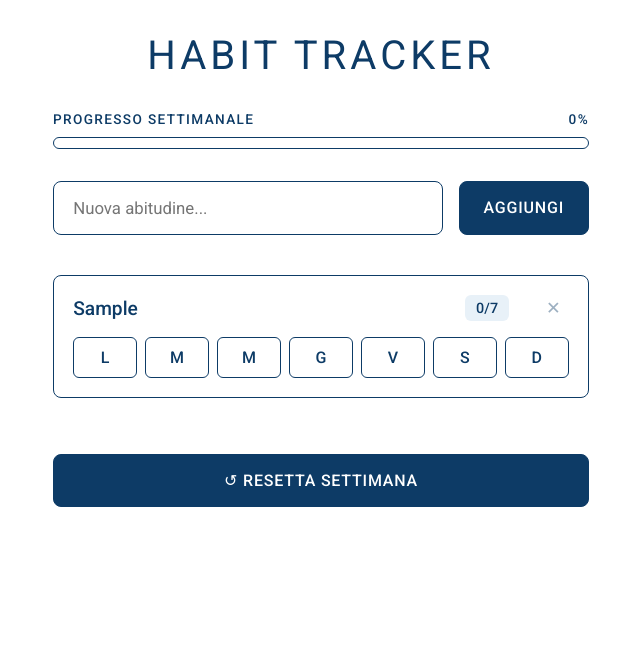
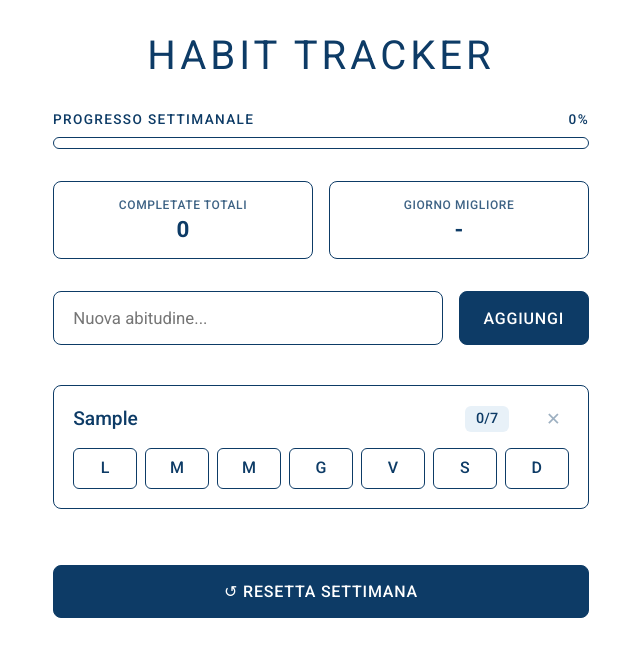
Before and after one commit to AgoKey/habit-tracker, a React (Vite) app: page / in a window 1280 px wide. Both pictures are taken after typing "Sample" into the empty fields and a click on the button "AGGIUNGI". Shown: the top 656 px of the page, without its empty margins (319-959 px from the left). Built offline with nearby package versions, Linux system fonts and the light colour scheme.

Commit message:
AggiuntaAggiunte statistiche sintetiche in linea

```diff
--- a/src/App.css
+++ b/src/App.css
@@ -237,3 +237,37 @@ h1 {
 .reset-btn-large:hover {
   opacity: 0.85;
 }
+/* Scheda Statistiche */
+.stats-container {
+  display: grid;
+  grid-template-columns: 1fr 1fr;
+  gap: 1rem;
+  width: 100%;
+  margin-bottom: 2rem;
+}
+
+.stat-card {
+  border: 1.5px solid #0d3b66;
+  border-radius: 8px;
+  padding: 1rem;
+  background: #ffffff;
+  display: flex;
+  flex-direction: column;
+  align-items: center;
+  gap: 0.3rem;
+}
+
+.stat-label {
+  font-size: 0.75rem;
+  font-weight: 500;
+  text-transform: uppercase;
+  letter-spacing: 0.05em;
+  color: #0d3b66;
+  opacity: 0.8;
+}
+
+.stat-value {
+  font-size: 1.4rem;
+  font-weight: 700;
+  color: #0d3b66;
+}
--- a/src/App.jsx
+++ b/src/App.jsx
@@ -2,6 +2,7 @@ import { useState, useEffect } from 'react'
 import './App.css'
 
 const DAYS = ['L', 'M', 'M', 'G', 'V', 'S', 'D']
+const FULL_DAYS = ['Lunedì', 'Martedì', 'Mercoledì', 'Giovedì', 'Venerdì', 'Sabato', 'Domenica']
 
 function App() {
   const [habits, setHabits] = useState(() => {
@@ -53,7 +54,7 @@ function App() {
     }
   }
 
-  // Calcolo Percentuale Totale
+  // Calcoli Progresso e Statistiche
   const totalSlots = habits.length * 7
   const totalCompleted = habits.reduce((acc, habit) => {
     return acc + habit.completedDays.filter(Boolean).length
@@ -63,12 +64,22 @@ function App() {
     ? Math.round((totalCompleted / totalSlots) * 100)
     : 0
 
+  // Calcolo Giorno Migliore
+  const dayCounts = DAYS.map((_, dayIdx) => {
+    return habits.reduce((acc, habit) => acc + (habit.completedDays[dayIdx] ? 1 : 0), 0)
+  })
+
+  const maxCount = Math.max(...dayCounts)
+  const bestDayIndex = dayCounts.indexOf(maxCount)
+  const bestDayName = (maxCount > 0 && bestDayIndex !== -1) ? FULL_DAYS[bestDayIndex] : '-'
+
   return (
     <div className="app-container">
       <h1>Habit Tracker</h1>
 
+      {habits.length > 0 && (
+        <>
           {/* Sezione Barra di Progresso */}
-      {habits.length > 0 && (
           <div className="progress-container">
             <div className="progress-header">
               <span>PROGRESSO SETTIMANALE</span>
@@ -81,6 +92,19 @@ function App() {
               ></div>
             </div>
           </div>
+
+          {/* Scheda Statistiche */}
+          <div className="stats-container">
+            <div className="stat-card">
+              <span className="stat-label">Completate Totali</span>
+              <span className="stat-value">{totalCompleted}</span>
+            </div>
+            <div className="stat-card">
+              <span className="stat-label">Giorno Migliore</span>
+              <span className="stat-value">{bestDayName}</span>
+            </div>
+          </div>
+        </>
       )}
 
       <form onSubmit={addHabit} className="habit-form">
@@ -126,7 +150,6 @@ function App() {
         )}
       </div>
 
-      {/* Pulsante Reset in Basso */}
       {habits.length > 0 && (
         <button className="reset-btn-large" onClick={resetWeek}>
           ↺ RESETTA SETTIMANA
```
Lines whose indentation alone changed are shown as unchanged.
